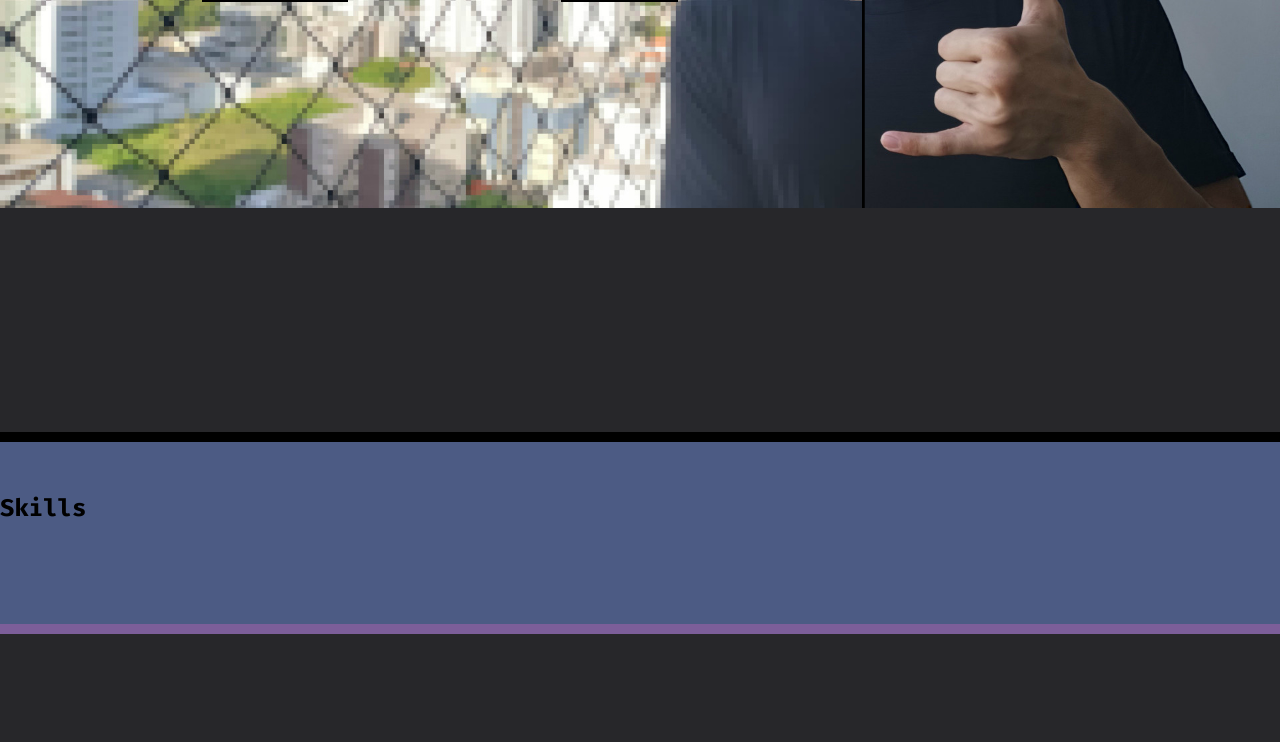
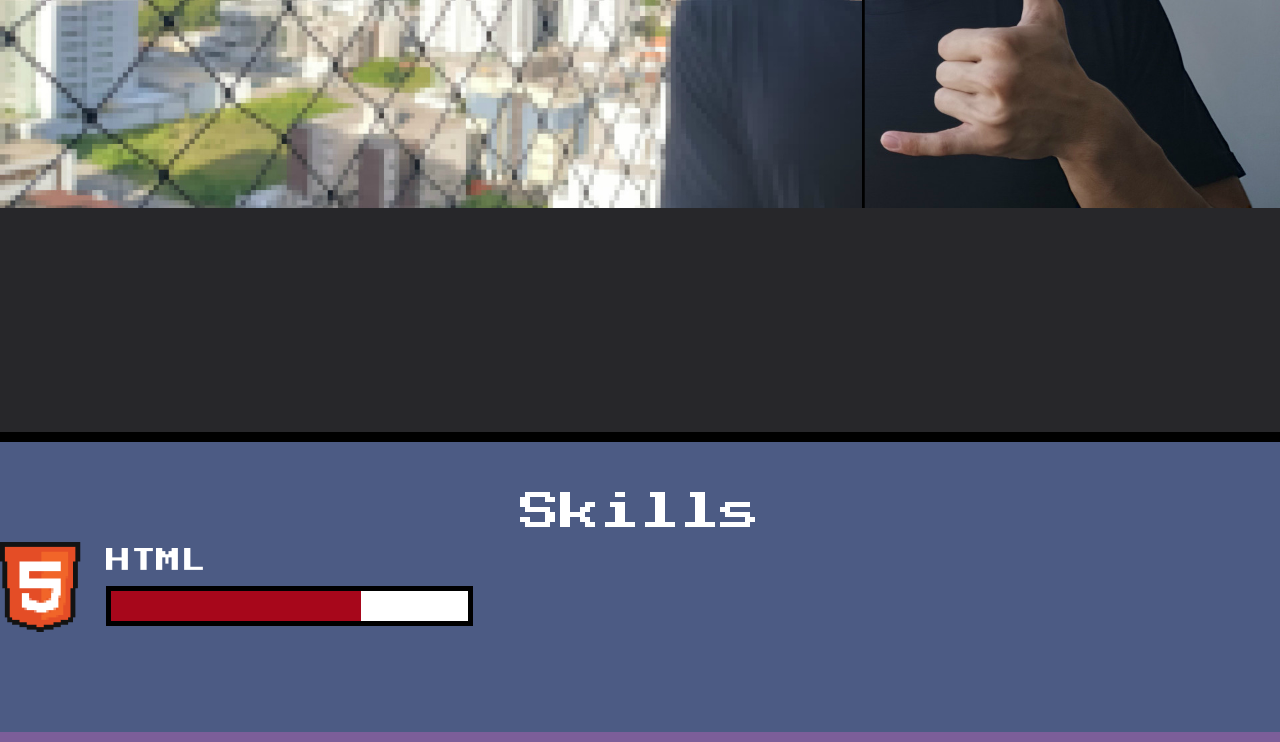
Before and after one commit to thales0591/portfolio-page-template, a plain HTML site: page index.html in a window 1280 px wide. Shown: the part 458-1200 px from the top of the page. Before the commit the page ends 1092 px from the top, so only its background shows below. Drawn offline with Linux system fonts and the light colour scheme; files whose address does not match are found by name.

Commit message:
create the tec-skill component and refactor images folders

```diff
--- /dev/null
+++ b/css/components/tec-skill.css
@@ -0,0 +1,17 @@
+.skillName {
+    color: #FFF;
+    font-family: "Press Start 2P", Arial, Helvetica, sans-serif;
+    font-size: 25px;
+    font-weight: 400;
+}
+.tec-skill {
+    display: flex;
+}
+.tec-skill .icon {
+    margin-right: 25px;
+}
+.tec-skill .right{
+    display: flex;
+    flex-direction: column;
+    justify-content: space-around;
+}
--- a/index.html
+++ b/index.html
@@ -12,14 +12,15 @@
     <link rel="stylesheet" href="css/reset.css">
     <link rel="stylesheet" href="css/components/body.css">
     <link rel="stylesheet" href="css/components/banner.css">
-    <link rel="stylesheet" href="css/components/title.css">
+    <link rel="stylesheet" href="css/components/main-title.css">
     <link rel="stylesheet" href="css/components/subtitle.css">
     <link rel="stylesheet" href="css/components/box.css">
     <link rel="stylesheet" href="css/components/button.css">
     <link rel="stylesheet" href="css/components/header.css">
     <link rel="stylesheet" href="css/components/action.css">
     <link rel="stylesheet" href="css/components/section.css">
-    <link rel="stylesheet" href="css/components/skills.css">
+    <link rel="stylesheet" href="css/components/tec-skill.css">
+    <link rel="stylesheet" href="css/components/progress-bar.css">
 </head>
 
 <body class="body">
@@ -44,7 +45,7 @@
 
             <div class="box">
 
-                <h1 class="title">Thales Oliveira</h1>
+                <h1 class="main-title">Thales Oliveira</h1>
                 <h2 class="subtitle"> Full Stack developer</h2>
 
             </div>
@@ -62,8 +63,16 @@
 
     <section class="section">
 
-        <h1 class="title -second">Skills</h1>
+        <h1 class="main-title -second">Skills</h1>
 
+        <article class="tec-skill">
+
+            <img class="icon" src="assets/icons/ico_html5.png" alt="html-icon">
+            <div class="right">
+                <h3 class="skillName">HTML</h3>
+                <progress class="progress-bar" value="70" max="100">70 %</progress>
+            </div>
+        </article>
     </section>
 
 </body>
```
Also changed, not shown: assets/icons/ico_css3.png (added), assets/icons/ico_html5.png (added), assets/icons/ico_java.png (added), assets/icons/ico_js.png (added), assets/icons/ico_python.png (added), assets/img/final-background-1920x1080.jpg (renamed from assets/final-background-1920x1080.jpg), assets/img/my-icon-figma.png (renamed from assets/my-icon-figma.png), assets/java-icon-90x90.png (deleted), assets/java-icon.png (deleted), assets/pixelated-python-icon.png (deleted), assets/python-logo.png (deleted), assets/sectionbackground02-1920-pixel.jpg (deleted).
